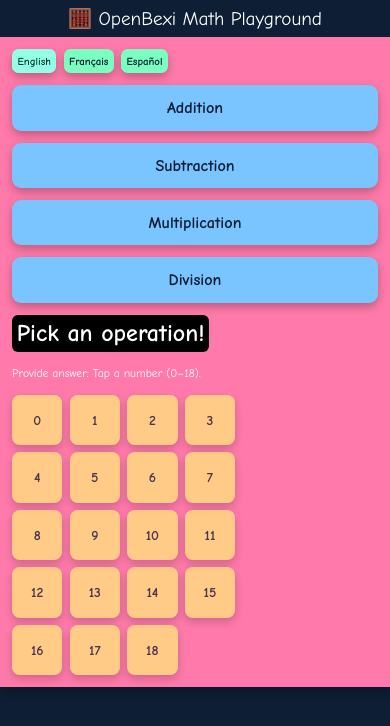
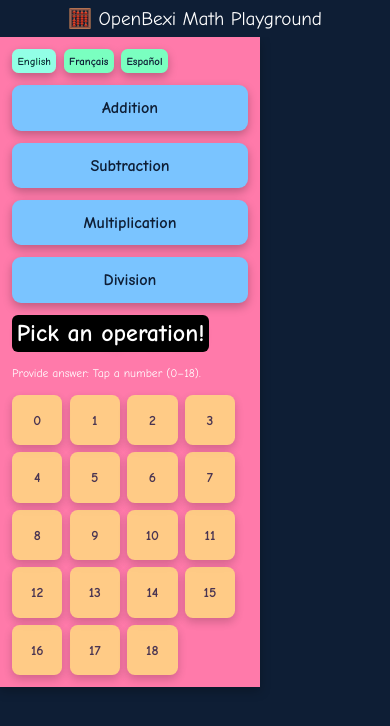
Before and after one commit to arcazj/openBexi_BasicMath4Kid, a plain HTML site: page index.html in a window 390 px wide. Drawn offline with nearby package versions, Linux system fonts and the light colour scheme.

```diff
--- a/index.html
+++ b/index.html
@@ -1,4 +1,4 @@
-
+<!DOCTYPE html>
 <html lang="en">
 <head>
     <meta charset="UTF-8">
@@ -63,9 +63,8 @@
         }
 
         #controls {
-            width: 24rem;
-            min-width: 280px;
-            max-width: 400px;
+            /* Use a fixed width for stability on desktop view, preventing proportional widening. */
+            width: 260px;
             background: var(--pink);
             padding: 1rem;
             border-radius: 0 .9rem .9rem 0;
@@ -86,13 +85,10 @@
             #controls {
                 flex-direction: row;
                 flex-wrap: wrap;
-                width: 100%;
                 border-radius: 0;
                 max-height: none;
                 overflow-y: visible;
                 flex-shrink: 0;
-                min-width: 0;
-                max-width: none;
             }
         }
 
@@ -192,7 +188,8 @@
     const scene = new THREE.Scene();
     scene.background = new THREE.Color(0x0e1e35);
     const camera = new THREE.PerspectiveCamera(50, 1, 0.1, 100);
-    camera.position.set(0, 0, 15);
+    // Set initial camera position from your settings
+    camera.position.set(5.1, -8, 18);
 
     const renderer = new THREE.WebGLRenderer({antialias: true});
     // Capping pixel ratio is a major performance boost on mobile
@@ -213,9 +210,9 @@
     scene.add(dirLight);
 
     const controls = new OrbitControls(camera, renderer.domElement);
+    // Set control properties from your settings
     controls.enablePan = false;
     controls.enableDamping = true;
-    camera.position.set(5.1, -8, 18);
     controls.minDistance = 5;
     controls.maxDistance = 25;
 
@@ -228,7 +225,7 @@
         let viewX, viewY, viewWidth, viewHeight;
 
         // Check if we are in the mobile layout (controls on top)
-        if (window.innerWidth <= 640) {
+        if (window.innerWidth <= 240) {
             viewX = appBounds.left;
             viewY = controlsBounds.bottom;
             viewWidth = appBounds.width;
@@ -240,13 +237,19 @@
             viewHeight = appBounds.height;
         }
 
+        // Safeguard against negative values which cause WebGL errors.
+        viewWidth = Math.max(0, viewWidth);
+        viewHeight = Math.max(0, viewHeight);
+
         // Tell the renderer to only render in this calculated rectangle
         renderer.setScissor(viewX, window.innerHeight - viewY - viewHeight, viewWidth, viewHeight);
         renderer.setViewport(viewX, window.innerHeight - viewY - viewHeight, viewWidth, viewHeight);
 
-        // Update camera aspect ratio to match the new viewport
-        camera.aspect = viewWidth / viewHeight;
-        camera.updateProjectionMatrix();
+        // Update camera aspect ratio only if the viewport is valid to avoid division by zero.
+        if (viewHeight > 0) {
+            camera.aspect = viewWidth / viewHeight;
+            camera.updateProjectionMatrix();
+        }
     }
 
     // Use ResizeObserver for reliable updates
```
